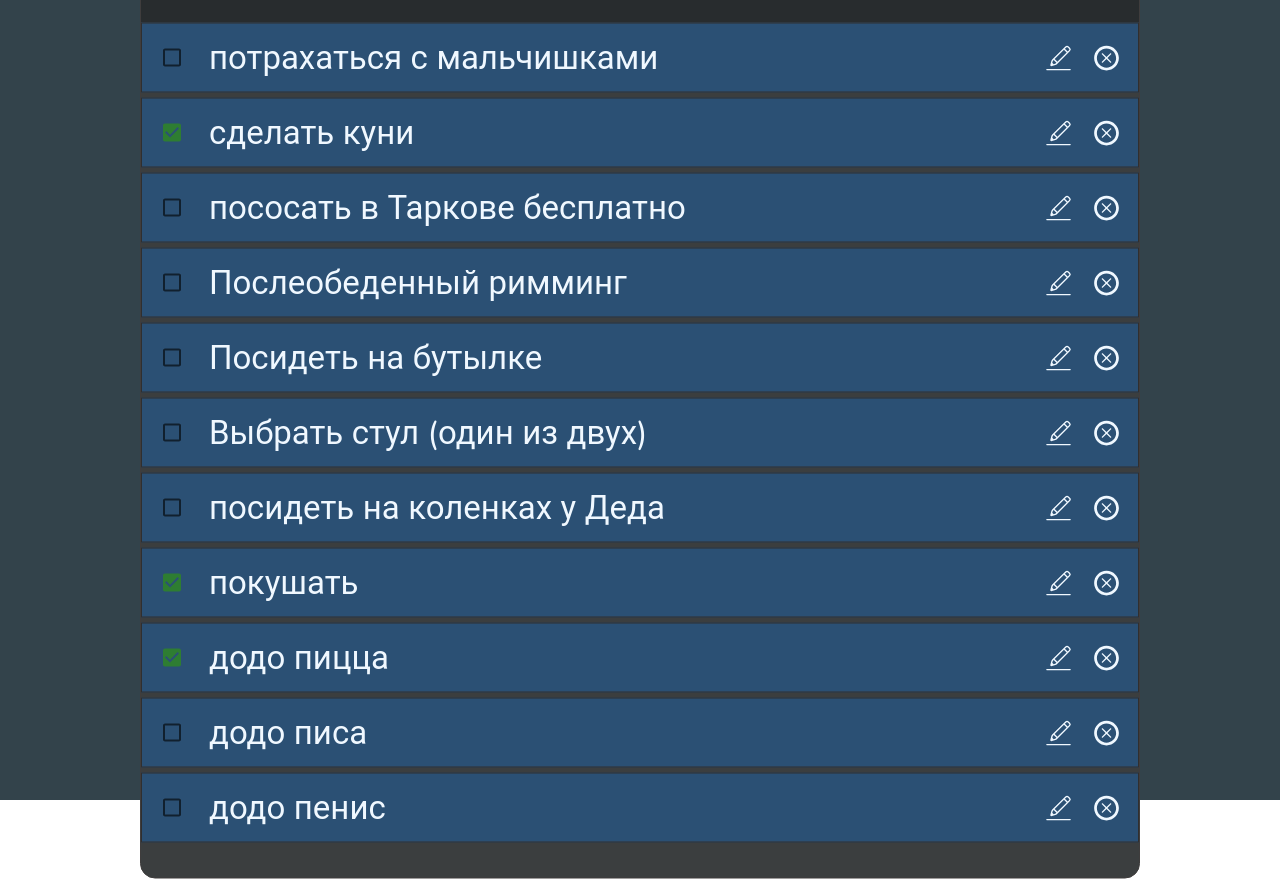
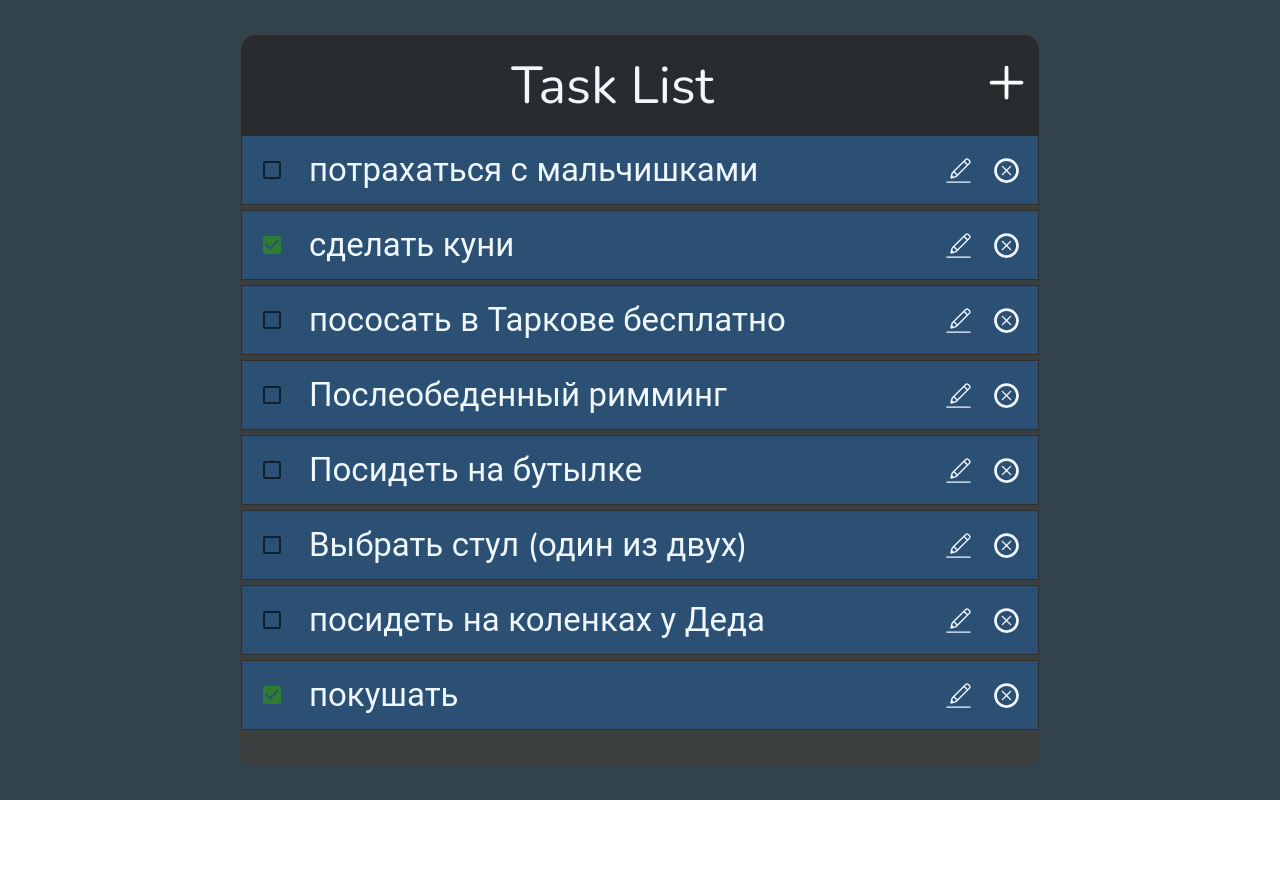
Before and after one commit to Rez1dentis/task-list-front, a React (Vite) app: page / in a window 1280 px wide. After the commit the page ends 800 px from the top, so only its background shows below. Built offline with nearby package versions, Linux system fonts and the light colour scheme.

Commit message:
scroll added

```diff
--- a/src/pages/Main/Main.module.scss
+++ b/src/pages/Main/Main.module.scss
@@ -1,6 +1,6 @@
 .mainContainer {
-  min-width: 1000px;
-  min-height: 800px;
+  min-width: 800px;
+  // min-height: 800px;
   border: 1px solid rgb(63, 61, 61);
   border-radius: 15px;
   position: absolute;
--- a/src/pages/Main/TaskApp/TaskApp.module.scss
+++ b/src/pages/Main/TaskApp/TaskApp.module.scss
@@ -23,6 +23,11 @@
   }
 }
 
+.listBox{
+  width: 100%;
+  height: 600px;
+  overflow: auto;
+
   .listItem {
     @include centered-flex;
     height: 70px;
@@ -43,3 +48,4 @@
       margin-right: 15px;
     }
   }
+}
--- a/src/pages/Main/TaskApp/TaskApp.tsx
+++ b/src/pages/Main/TaskApp/TaskApp.tsx
@@ -69,6 +69,7 @@ export const TaskApp = (): JSX.Element => {
           />
         </div>
       </div>
+      <div className={classes.listBox}>
       <Reorder.Group values={tasks} onReorder={setTasks}>
         {tasks.map((task) => (
           <Reorder.Item key={task.id} value={task}>
@@ -90,6 +91,8 @@ export const TaskApp = (): JSX.Element => {
           </Reorder.Item>
         ))}
       </Reorder.Group>
+      </div>
+
       <TaskModal
         setinputValue={setinputValue}
         editTask={editTask}
```
Lines whose indentation alone changed are shown as unchanged.
